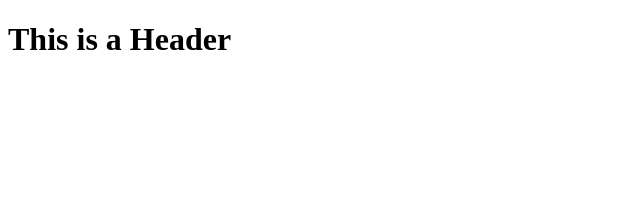
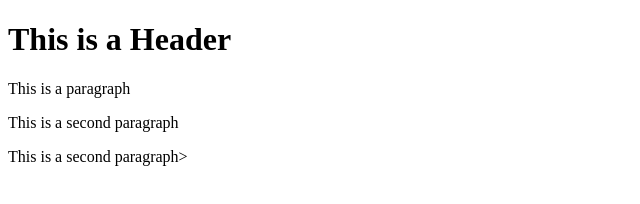
Before and after one commit to apqc08/git-test, a plain HTML site: page index.html in a window 1280 px wide. Shown: the whole page, without its empty margins (0-640 px from the left). Drawn offline with Linux system fonts and the light colour scheme.

Commit message:
third commit

```diff
--- a/index.html
+++ b/index.html
@@ -4,6 +4,10 @@
 
     <body>
         <h1>This is a Header </h1>
+        <p>
+            This is a paragraph
+        </p>
+        <p>This is a second paragraph</p> This is a second paragraph>
     </body>
 
 </html>
```
Also changed, not shown: templates/test.html (+13 -0 lines).
